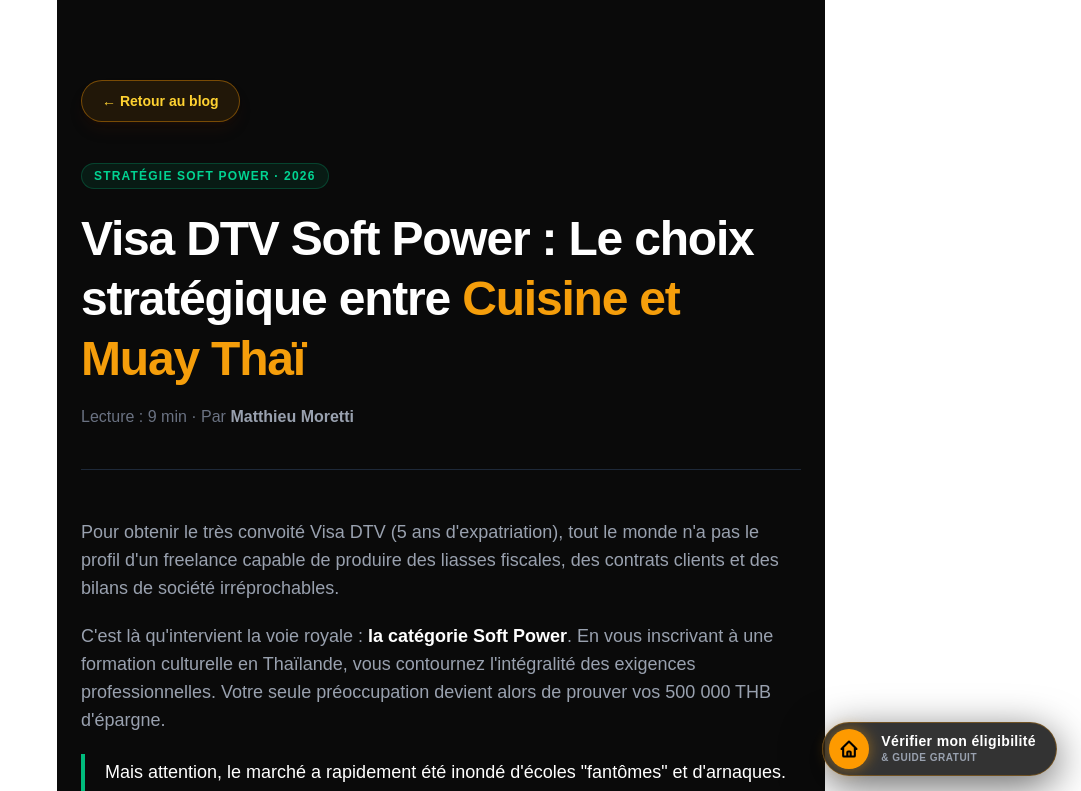
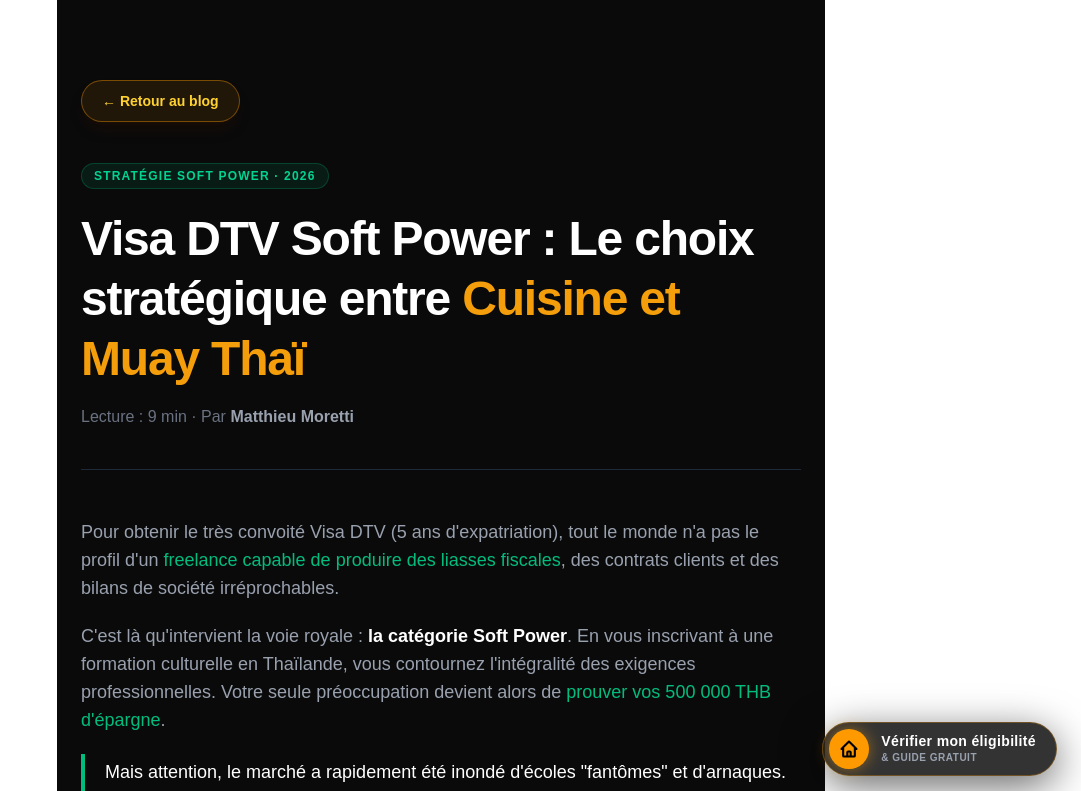
Before and after one commit to emaem-code/dtv-thailande, a Next.js app: page /blog/visa-dtv-soft-power-ecoles in a window 1280 px wide. Shown: the top 791 px of the page, without its empty margins (199-1280 px from the left). Built offline with nearby package versions, Linux system fonts and the light colour scheme.

Commit message:
seo: liens sortants depuis l'article Soft Power

```diff
--- a/app/blog/visa-dtv-soft-power-ecoles/page.tsx
+++ b/app/blog/visa-dtv-soft-power-ecoles/page.tsx
@@ -157,13 +157,20 @@ export default function BlogArticleSoftPower() {
       <div className="text-lg text-gray-400 mb-12 space-y-5">
         <p>
           Pour obtenir le très convoité Visa DTV (5 ans d'expatriation), tout le monde n'a pas le profil
-          d'un freelance capable de produire des liasses fiscales, des contrats clients et des bilans de
-          société irréprochables.
+          d'un{' '}
+          <Link href="/blog/visa-dtv-freelance-auto-entrepreneur" className="text-emerald-500 hover:underline font-medium">
+            freelance capable de produire des liasses fiscales
+          </Link>
+          , des contrats clients et des bilans de société irréprochables.
         </p>
         <p>
           C'est là qu'intervient la voie royale : <strong className="text-white">la catégorie Soft Power</strong>.
           En vous inscrivant à une formation culturelle en Thaïlande, vous contournez l'intégralité des
-          exigences professionnelles. Votre seule préoccupation devient alors de prouver vos 500 000 THB d'épargne.
+          exigences professionnelles. Votre seule préoccupation devient alors de{' '}
+          <Link href="/blog/fonds-bancaires-visa-dtv" className="text-emerald-500 hover:underline font-medium">
+            prouver vos 500 000 THB d'épargne
+          </Link>
+          .
         </p>
         <p className="text-white font-medium border-l-4 border-emerald-500 pl-5 py-1">
           Mais attention, le marché a rapidement été inondé d'écoles "fantômes" et d'arnaques. En 2025,
@@ -296,7 +303,11 @@ export default function BlogArticleSoftPower() {
         <p>
           Lorsque vous terminerez votre cursus de cuisine (après vos 6 mois), l'école vous délivrera un{' '}
           <strong>diplôme officiel</strong>. Lors de votre première sortie et réentrée en Thaïlande, l'officier
-          d'immigration à la douane est en droit de vous demander des comptes. Présenter votre diplôme et
+          d'immigration{' '}
+          <Link href="/blog/arrivee-thailande-aeroport-immigration-taxi-visa-dtv" className="text-emerald-500 hover:underline font-medium">
+            à la douane est en droit de vous demander des comptes
+          </Link>
+          . Présenter votre diplôme et
           vos registres de présence validés est votre meilleur bouclier pour justifier de la légitimité de
           votre statut Soft Power.
         </p>
```
